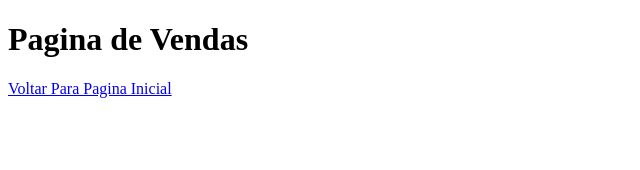
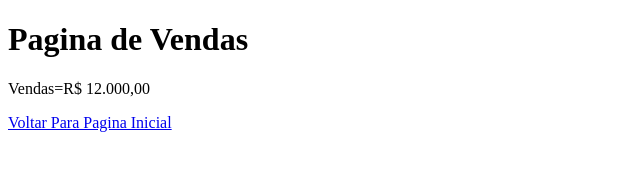
Before and after one commit to EliMoy/Aula-github1, a plain HTML site: page vendas.html in a window 1280 px wide. Shown: the whole page, without its empty margins (0-640 px from the left). Drawn offline with Linux system fonts and the light colour scheme.

Commit message:
Acrescentado valor das vendas

```diff
--- a/vendas.html
+++ b/vendas.html
@@ -8,6 +8,7 @@
 </head>
 <body>
    <h1>Pagina de Vendas</h1>
+   <p>Vendas=R$ 12.000,00</p>
    <a href="index.html">Voltar Para Pagina Inicial</a>
 </body>
 </html>
```
